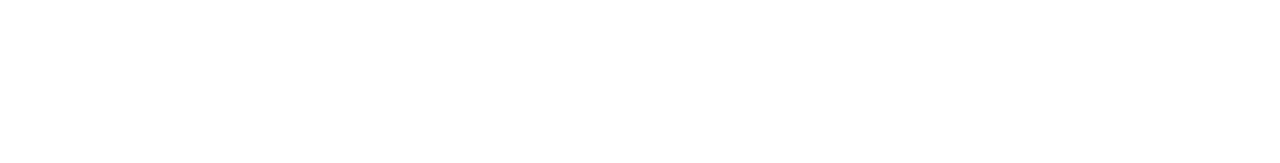
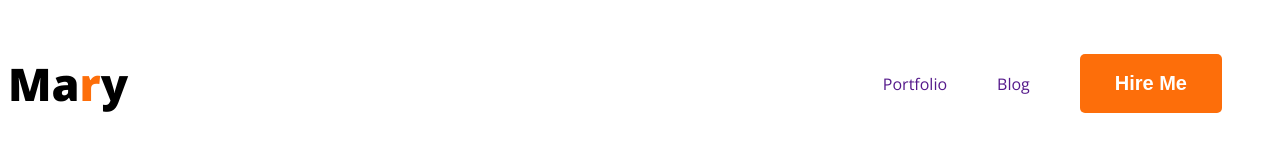
Before and after one commit to Md-Foysal-2024/Module-05-Portfolio, a plain HTML site: page index.html in a window 1280 px wide. Drawn offline with nearby package versions, Linux system fonts and the light colour scheme.

Commit message:
added navbar

```diff
--- a/index.html
+++ b/index.html
@@ -1,13 +1,27 @@
 <!DOCTYPE html>
 <html lang="en">
+
 <head>
     <meta charset="UTF-8">
     <meta name="viewport" content="width=device-width, initial-scale=1.0">
+    <link rel="preconnect" href="https://fonts.googleapis.com">
+<link rel="preconnect" href="https://fonts.gstatic.com" crossorigin>
+<link href="https://fonts.googleapis.com/css2?family=Open+Sans:wght@400;700;800&display=swap" rel="stylesheet">
+    <link rel="stylesheet" href="styles/portfolio.css">
     <title>www.developerportfolio.com</title>
 </head>
+
 <body>
     <header>
+        <nav>
+            <h3 class="nav-title">Ma<span class="text-primary">r</span>y</h3>
+            <ul>
+                <li><a href="">Portfolio</a></li>
+                <li><a href="">Blog</a></li>
+                <li><a href=""><button class="btn-primary">Hire Me</button></a></li>
+            </ul>
 
+        </nav>
     </header>
     <main>
 
@@ -19,4 +33,5 @@
 
     </footer>
 </body>
+
 </html>
--- /dev/null
+++ b/styles/portfolio.css
@@ -0,0 +1,46 @@
+body {
+    font-family: 'Open Sans', sans-serif;
+}
+
+.text-primary {
+    color: #FD6E0A;
+}
+
+.btn-primary {
+    border-radius: 5px;
+    background-color: #FD6E0A;
+    border: none;
+    padding: 18px 35px;
+    color: #ffffff;
+    font-size: 20px;
+    font-weight: 700;
+    line-height: normal;
+}
+
+nav {
+    display: flex;
+    align-items: center;
+    justify-content: space-between;
+}
+
+.nav-title {
+    font-size: 45px;
+    font-weight: 800;
+}
+
+
+nav>ul {
+    display: flex;
+align-items: center;
+}
+
+nav li {
+
+    list-style: none;
+    margin-right: 50px;
+}
+
+nav a {
+
+    text-decoration: none;
+}
```
Lines whose indentation alone changed are shown as unchanged.
